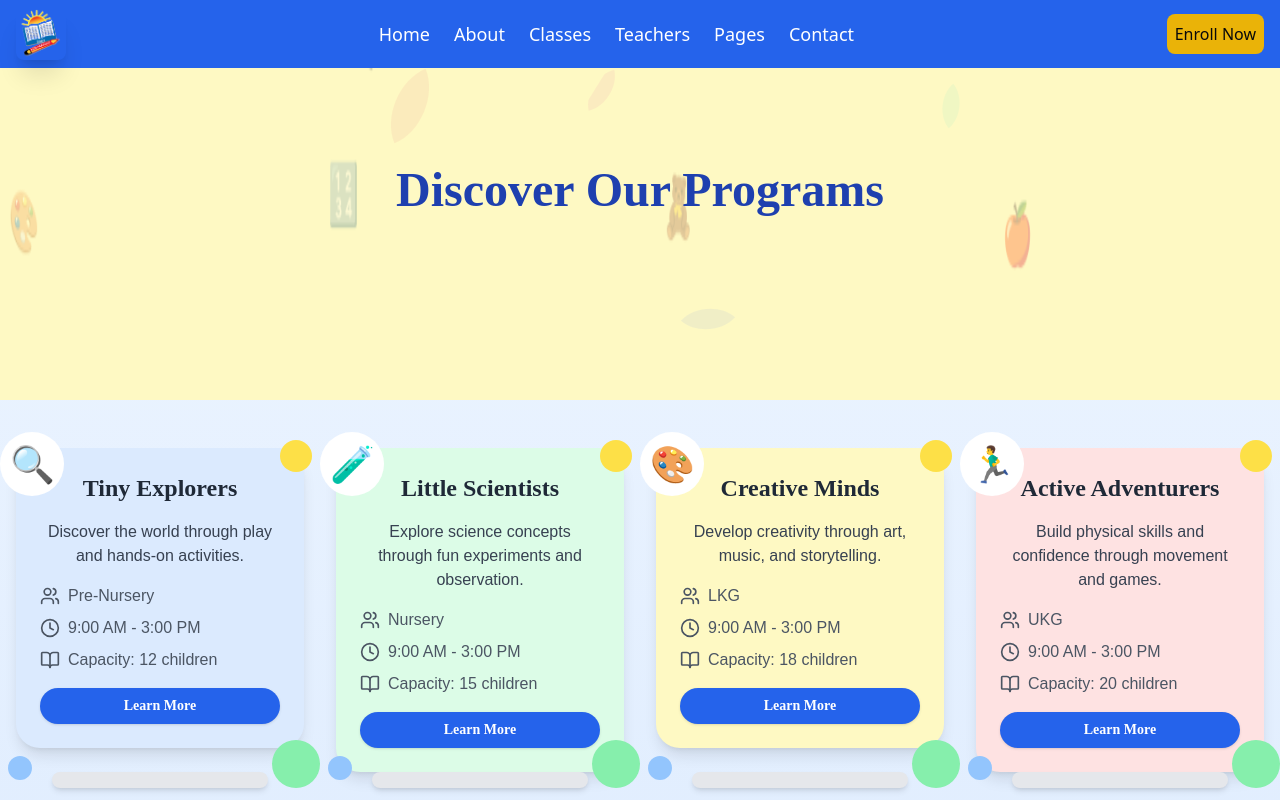
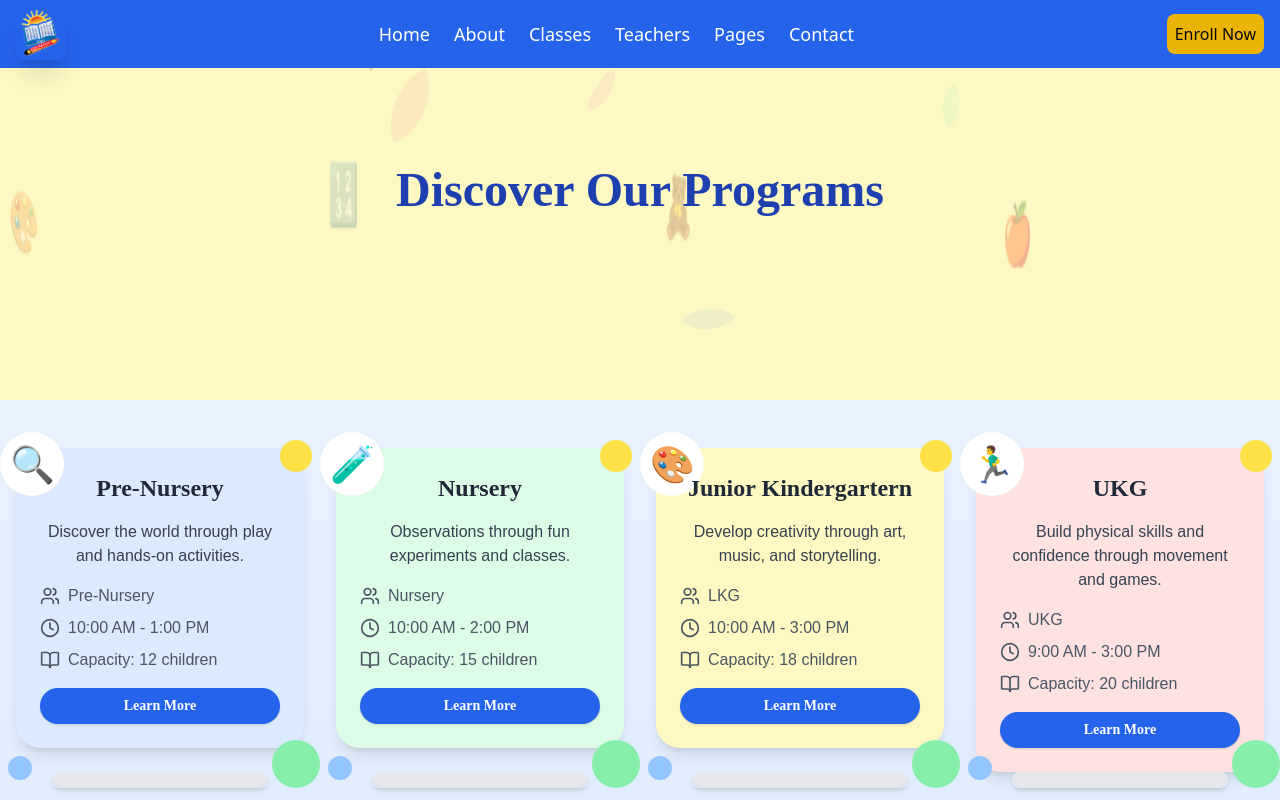
Before and after one commit to Swarnim55/preschool-webd-demo, a Next.js app: page /classes in a window 1280 px wide. Shown: the top 800 px of the page. Built offline with nearby package versions, Linux system fonts and the light colour scheme.

Commit message:
fix: class update

```diff
--- a/app/classes/_components/classes_grid.tsx
+++ b/app/classes/_components/classes_grid.tsx
@@ -19,37 +19,37 @@ interface Program {
 const programs: Program[] = [
   {
     id: 1,
-    name: "Tiny Explorers",
+    name: "Pre-Nursery",
     description: "Discover the world through play and hands-on activities.",
     grade: "Pre-Nursery",
-    timing: "9:00 AM - 3:00 PM",
+    timing: "10:00 AM - 1:00 PM",
     capacity: 12,
     color: "bg-blue-100",
     icon: "🔍",
   },
   {
     id: 2,
-    name: "Little Scientists",
-    description: "Explore science concepts through fun experiments and observation.",
+    name: "Nursery",
+    description: "Observations through fun experiments and classes.",
     grade: "Nursery",
-    timing: "9:00 AM - 3:00 PM",
+    timing: "10:00 AM - 2:00 PM",
     capacity: 15,
     color: "bg-green-100",
     icon: "🧪",
   },
   {
     id: 3,
-    name: "Creative Minds",
+    name: "Junior Kindergartern",
     description: "Develop creativity through art, music, and storytelling.",
     grade: "LKG",
-    timing: "9:00 AM - 3:00 PM",
+    timing: "10:00 AM - 3:00 PM",
     capacity: 18,
     color: "bg-yellow-100",
     icon: "🎨",
   },
   {
     id: 4,
-    name: "Active Adventurers",
+    name: "UKG",
     description: "Build physical skills and confidence through movement and games.",
     grade: "UKG",
     timing: "9:00 AM - 3:00 PM",
```
